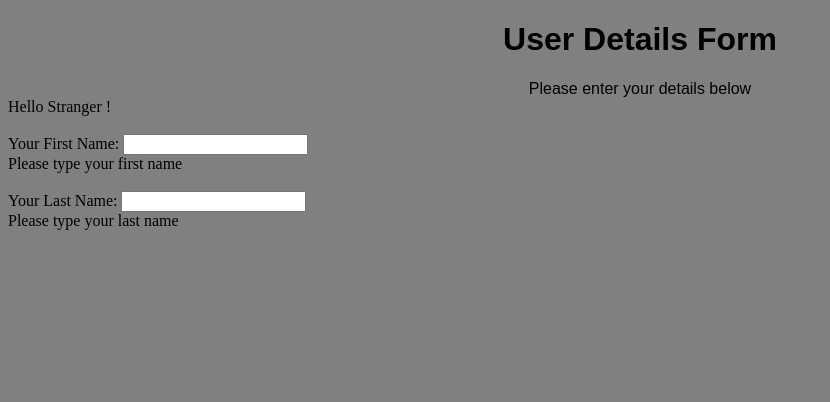
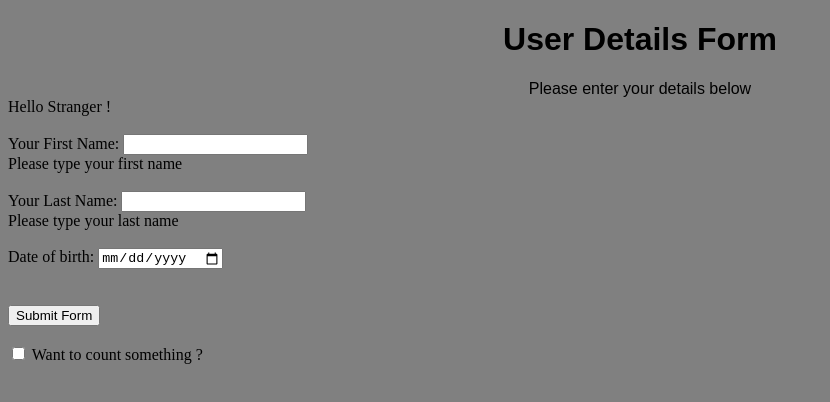
Before and after one commit to manaskantha/myreactdemo, a React (Create React App) app: page / in a window 1280 px wide. Shown: the top 402 px of the page, without its empty margins (0-830 px from the left). Built offline with nearby package versions, Linux system fonts and the light colour scheme.

Commit message:
Update 5 files

```diff
--- /dev/null
+++ b/src/UseEffect.js
@@ -0,0 +1,105 @@
+import "./styles.css";
+import React, { useState, useEffect } from "react";
+
+function Child() {
+  console.log("%c    Child: render start", "color: MediumSpringGreen");
+
+  const [count, setCount] = React.useState(() => {
+    console.log("%c    Child: useState callback", "color: tomato");
+    return 0;
+  });
+
+  React.useEffect(() => {
+    console.log("%c    Child: useEffect no deps", "color: LightCoral");
+    return () => {
+      console.log(
+        "%c    Child: useEffect no deps cleanup",
+        "color: LightCoral"
+      );
+    };
+  });
+
+  React.useEffect(() => {
+    console.log("%c    Child: useEffect empty deps", "color: MediumTurquoise");
+    return () => {
+      console.log(
+        "%c    Child: useEffect empty deps cleanup",
+        "color: MediumTurquoise"
+      );
+    };
+  }, []);
+
+  React.useEffect(() => {
+    console.log("%c    Child: useEffect with dep", "color: HotPink");
+    //Clean up will only be called if there are no dependecies or the state has changed for dependecies
+    return () => {
+      console.log("%c    Child: useEffect with dep cleanup", "color: HotPink");
+    };
+  }, [count]);
+
+  const element = (
+    <button
+      onClick={() => setCount((previousCount) => previousCount + 1)}
+      className="Count"
+    >
+      {count}
+    </button>
+  );
+
+  console.log("%c    Child: render end", "color: MediumSpringGreen");
+
+  return element;
+}
+
+export default function MainApp() {
+  console.log("%cApp: render start", "color: MediumSpringGreen");
+
+  const [showChild, setShowChild] = React.useState(() => {
+    console.log("%cApp: useState callback", "color: tomato");
+    return false;
+  });
+
+  React.useEffect(() => {
+    console.log("%cApp: useEffect no deps", "color: LightCoral");
+    //Clean up will be called since there are no dependecies
+    return () => {
+      console.log("%cApp: useEffect no deps cleanup", "color: LightCoral");
+    };
+  });
+
+  React.useEffect(() => {
+    console.log("%cApp: useEffect empty deps", "color: MediumTurquoise");
+    //Clean up will not be called since there are dependecies but it's empty
+    return () => {
+      console.log(
+        "%cApp: useEffect empty deps cleanup",
+        "color: MediumTurquoise"
+      );
+    };
+  }, []);
+
+  React.useEffect(() => {
+    console.log("%cApp: useEffect with dep", "color: HotPink");
+    return () => {
+      console.log("%cApp: useEffect with dep cleanup", "color: HotPink");
+    };
+  }, [showChild]);
+
+  const element = (
+    <>
+      <label>
+        <input
+          type="checkbox"
+          checked={showChild}
+          onChange={(e) => setShowChild(e.target.checked)}
+        />{" "}
+        Want to count something ?
+      </label>
+      <div>{showChild ? <Child /> : null}</div>
+    </>
+  );
+
+  console.log("%cApp: render end", "color: MediumSpringGreen");
+
+  return element;
+}
--- a/src/UserForm.js
+++ b/src/UserForm.js
@@ -1,12 +1,20 @@
 import "./styles.css";
 import React, { useState } from "react";
+
+function handleSubmit(event) {
+  event.preventDefault();
+  const username = event.target.elements.firstName.value;
+  const message = username ? "Submitted successfully" : "Invalid Input";
+  alert(message);
+}
 
 export default function Greeting() {
   const [firstName, setFirstName] = React.useState("");
   const [lastName, setLastName] = React.useState("");
+  const [dob, setDob] = React.useState("");
   return (
     <div>
-      <form>
+      <form onSubmit={handleSubmit}>
         <label htmlFor="firstName">Your First Name: </label>
         <input
           onChange={() => setFirstName(window.event.target.value)}
@@ -21,15 +29,30 @@ export default function Greeting() {
           onChange={() => setLastName(window.event.target.value)}
           id="lastName"
         />
-      </form>
+        <br />
+        {lastName ? <strong></strong> : "Please type your last name"}
+        <br />
+        <br />
+        <label htmlFor="dob">Date of birth: </label>
+        <input
+          type="date"
+          id="dob"
+          onChange={() => setDob(window.event.target.value)}
+        ></input>
 
+        <br />
         {firstName && lastName ? (
           <strong>
             Hello {firstName} {lastName}
           </strong>
         ) : (
-        "Please type your last name"
+          ""
         )}
+        <br />
+        {dob ? <strong>Your date of birth is: {dob}</strong> : ""}
+        <br />
+        <button type="submit">Submit Form</button>
+      </form>
     </div>
   );
 }
--- a/src/index.js
+++ b/src/index.js
@@ -4,6 +4,7 @@ import { createRoot } from "react-dom/client";
 import App from "./App";
 import SayHello from "./SayHello";
 import Greeting from "./UserForm";
+import MainApp from "./UseEffect";
 
 const rootElement = document.getElementById("root");
 const root = createRoot(rootElement);
@@ -14,5 +15,7 @@ root.render(
     <SayHello firstName={"Stranger"} />
     <br />
     <Greeting />
+    <br />
+    <MainApp />
   </StrictMode>
 );
--- a/src/styles.css
+++ b/src/styles.css
@@ -2,3 +2,11 @@
   font-family: sans-serif;
   text-align: center;
 }
+
+.Count {
+  padding: 10;
+  margin: 10;
+  height: 30;
+  width: 30;
+  border: "solid";
+}
```
Also changed, not shown: src/myreactdemo/19-Basic Form.js (added, +27 -0 lines). Lines whose indentation alone changed are shown as unchanged.
